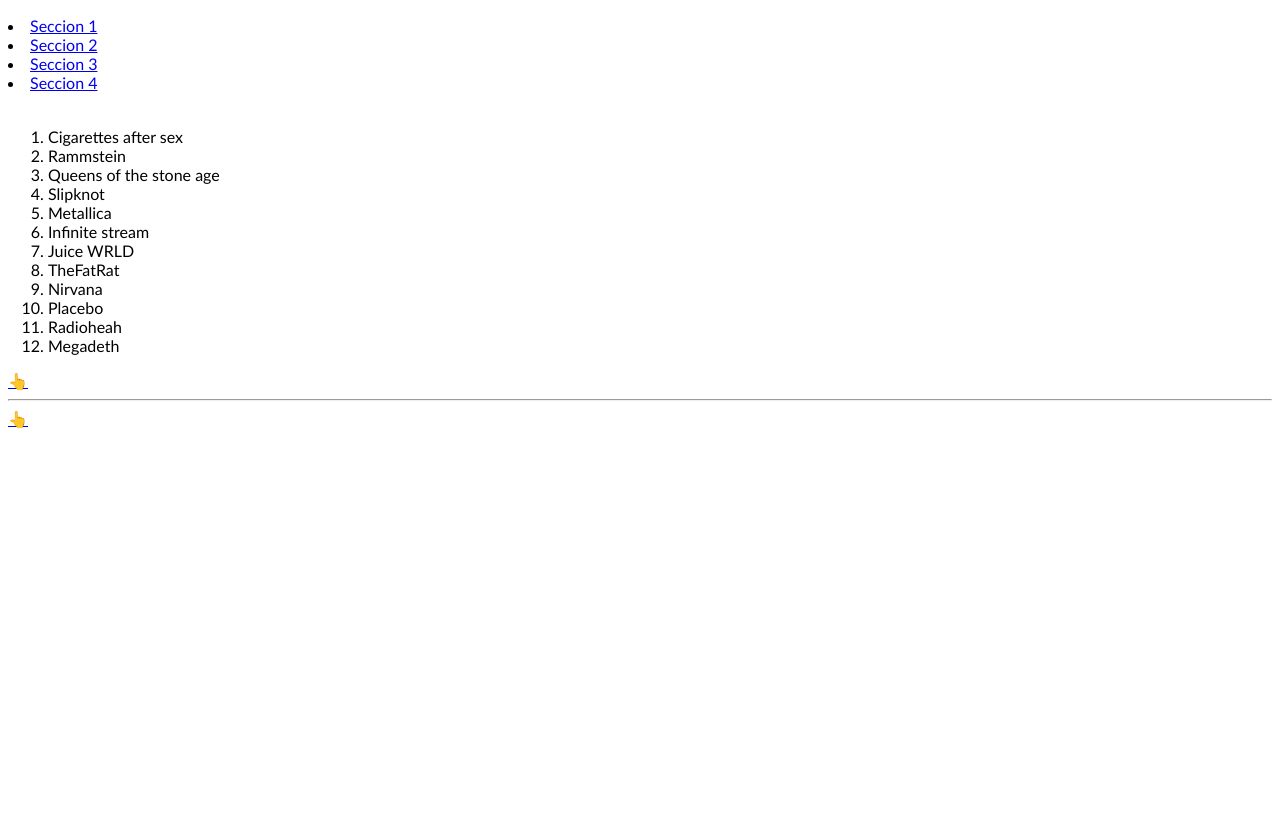
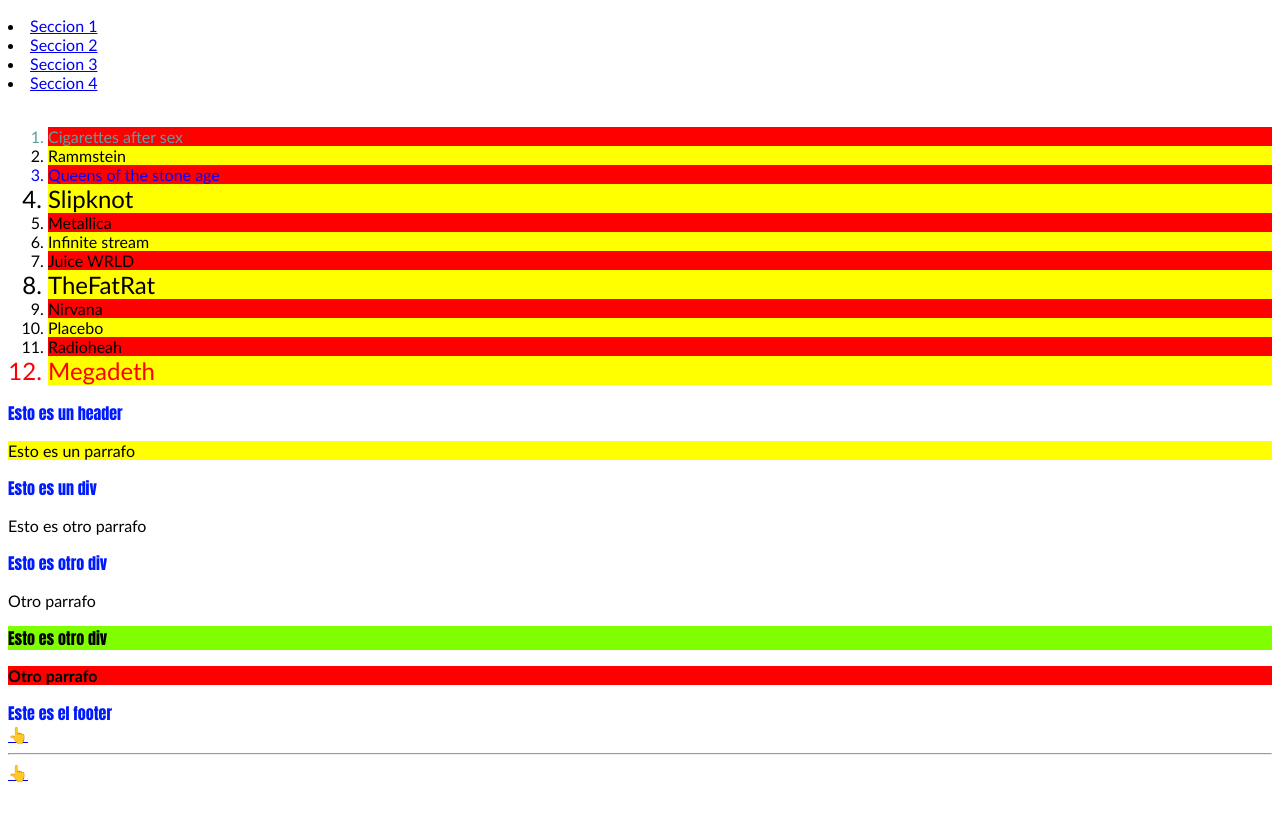
Before and after one commit to Stevenxyn/frontend, a plain HTML site: page CSS/index.html in a window 1280 px wide. Shown: the part 3864-4685 px from the top of the page. Drawn offline with Linux system fonts and the light colour scheme.

Commit message:
pseudoclases para aplicar estilos a ciertos elementos

```diff
--- a/CSS/index.html
+++ b/CSS/index.html
@@ -251,6 +251,18 @@
       <li>Megadeth</li>
     </ol>
 
+    <article class="articulo-pseudoclases">
+      <header>Esto es un header</header>
+      <p>Esto es un parrafo</p>
+      <div>Esto es un div</div>
+      <p>Esto es otro parrafo</p>
+      <div>Esto es otro div</div>
+      <p>Otro parrafo</p>
+      <div>Esto es otro div</div>
+      <p>Otro parrafo</p>
+      <footer>Este es el footer</footer>
+    </article>
+
     <a href="#head-css">👆</a>
   </article>
   <hr>
--- a/CSS/style.css
+++ b/CSS/style.css
@@ -129,3 +129,58 @@ pre {
   color: white;
   font-weight:bold;
 }
+
+
+/*Cambia el color al primer elmento del li*/
+.lista-pseudoclases li:first-child{
+  color: cadetblue;
+}
+
+/*Cambia el color del ultimo elemento del li*/
+.lista-pseudoclases li:last-child{
+  color: red;
+}
+
+/*Cambia el color el color a la posicion que queramos*/
+.lista-pseudoclases li:nth-child(3){
+  color: blue;
+}
+
+/*Que aplique los estilos cada cierto elementos en este caso de 4 en 4*/
+.lista-pseudoclases li:nth-child(4n){
+  font-size: 24px ;
+}
+
+
+/*Aplicar estilos a elementos pares*/
+.lista-pseudoclases li:nth-child(even){
+  background-color: yellow;
+}
+
+/*Aplicar estilos a elementos impares*/
+.lista-pseudoclases li:nth-child(odd){
+  background-color: red;
+}
+
+/*Aplica estilos a los elementos (etiquetas) que asignemos*/
+.articulo-pseudoclases p:first-of-type{
+  background-color: yellow;
+}
+
+/*Aplica el estilo al ultimo elemento de tipo p dentro de esa clase*/
+.articulo-pseudoclases p:last-of-type{
+  background-color: red;
+  font-weight: bold;
+}
+
+/*Todas las pseudoclases que ocupamos anteriormente sirven para esto*/
+.articulo-pseudoclases div:nth-of-type(3){
+  background-color: chartreuse;
+  color: black;
+}
+
+/*Que dentro de la clase a todos los elementos le apliquen los estilos menos a los que le indiquemos*/
+.articulo-pseudoclases *:not(p){
+  font-family:Impact, Haettenschweiler, 'Arial Narrow Bold', sans-serif;
+  color: rgb(0, 26, 255);
+}
```
